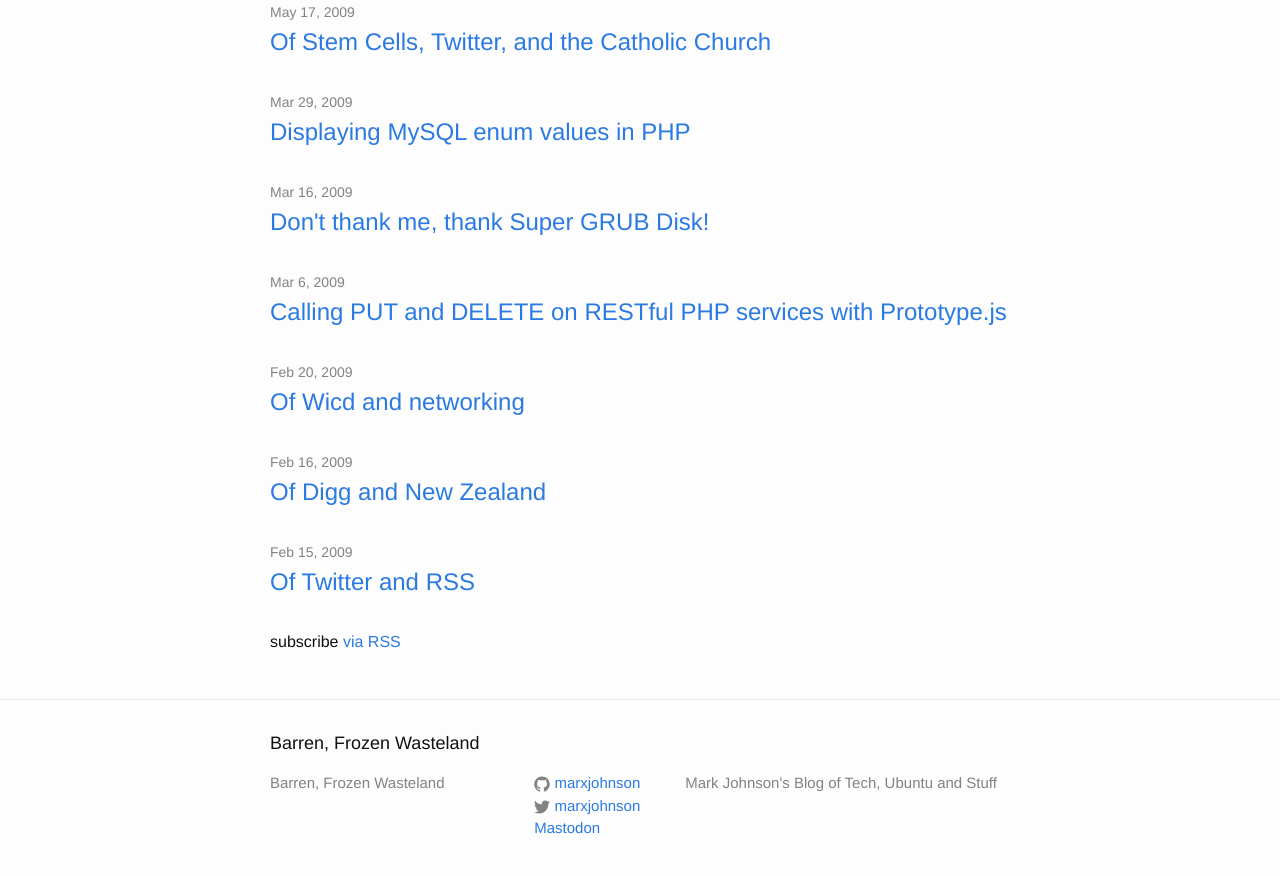
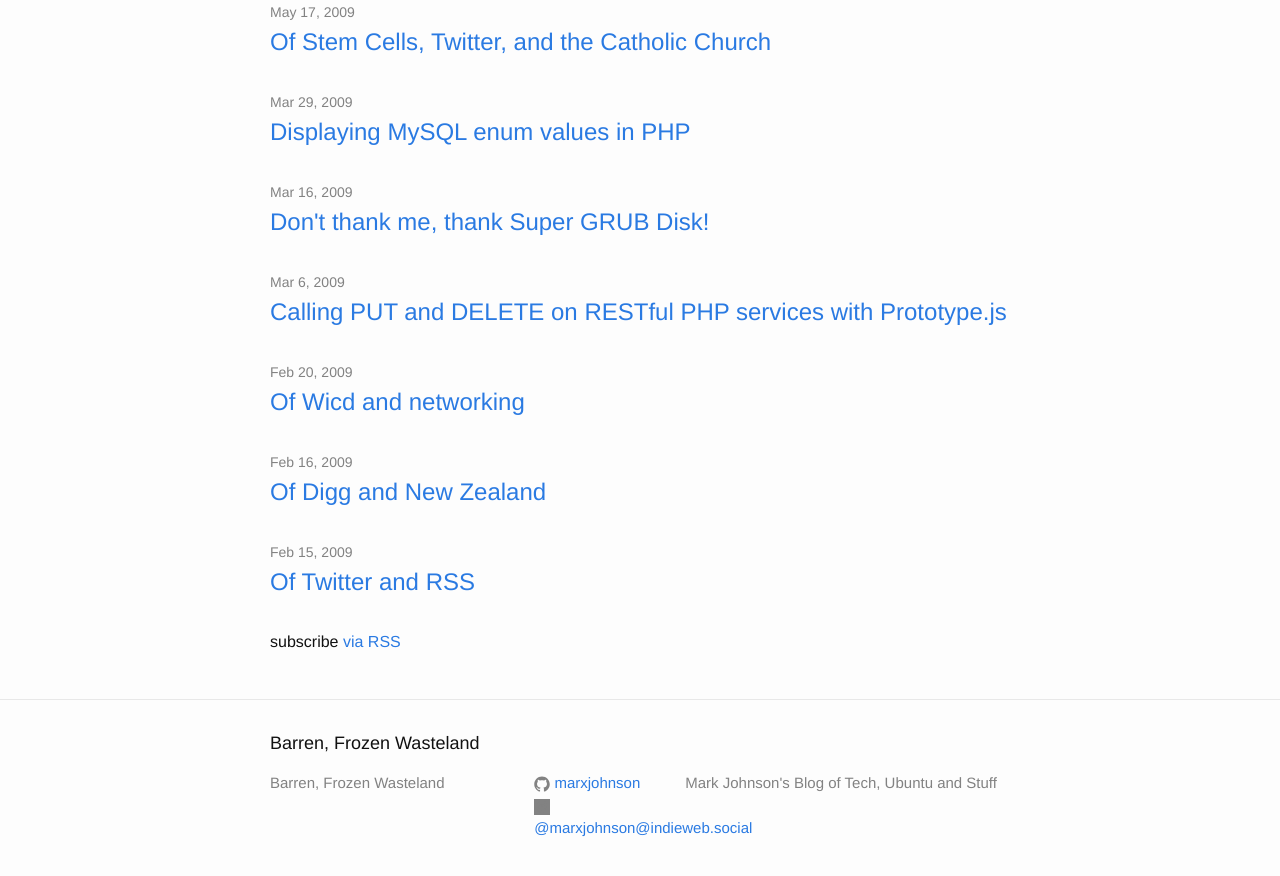
Before and after one commit to marxjohnson/bfwl, a Jekyll site: the page built from index.html, in a window 1280 px wide and 900 px high, scrolled down 12138 px. Shown: the top 876 px of the window. Built offline with Jekyll 4.4.1, drawn with Linux system fonts in a browser that asks for light colours.

Commit message:
Update mastodon link in footer

```diff
--- a/_includes/footer.html
+++ b/_includes/footer.html
@@ -19,12 +19,16 @@
           </li>
           {% endif %}
 
-          {% if site.twitter_username %}
           <li>
-            {% include icon-twitter.html username=site.twitter_username %}
+            <a rel="me" href="https://indieweb.social/@marxjohnson">
+               <span class="icon">
+                 <svg xmlns="http://www.w3.org/2000/svg" aria-label="Mastodon" role="img" viewBox="0 0 512 512" fill="#fff"><script xmlns="" id="__gaOptOutExtension"/><path d="m0 0H512V512H0"/><linearGradient id="a" y2="1"><stop offset="0" stop-color="#6364ff"/><stop offset="1" stop-color="#563acc"/></linearGradient><path fill="url(#a)" d="M317 381q-124 28-123-39 69 15 149 2 67-13 72-80 3-101-3-116-19-49-72-58-98-10-162 0-56 10-75 58-12 31-3 147 3 32 9 53 13 46 70 69 83 23 138-9"/><path d="M360 293h-36v-93q-1-26-29-23-20 3-20 34v47h-36v-47q0-31-20-34-30-3-30 28v88h-36v-91q1-51 44-60 33-5 51 21l9 15 9-15q16-26 51-21 43 9 43 60"/><script xmlns="" id="bw-fido2-page-script"/></svg>
+               </span>
+               <span class="username">
+                 @marxjohnson@indieweb.social
+               </span>
+            </a>
           </li>
-          {% endif %}
-          <li><a rel="me" href="https://ubuntu.social/@marxjohnson">Mastodon</a></li>
         </ul>
       </div>
 
```
